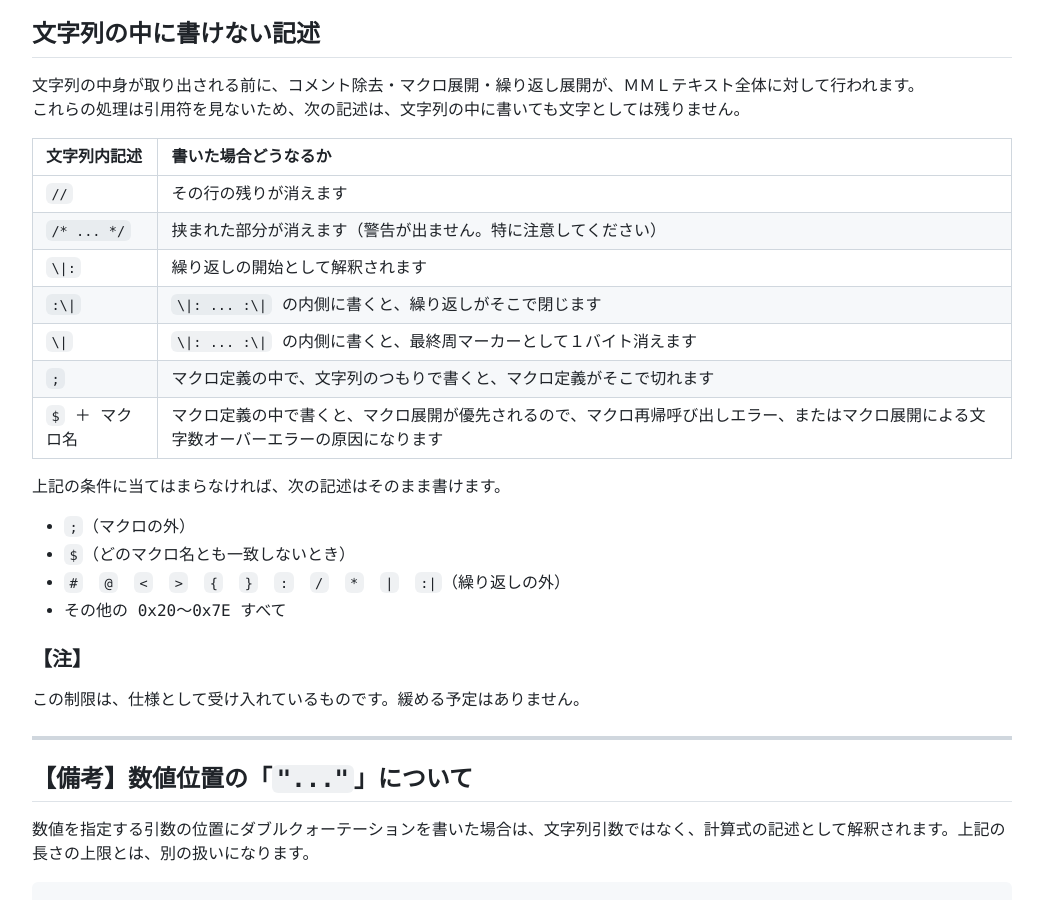
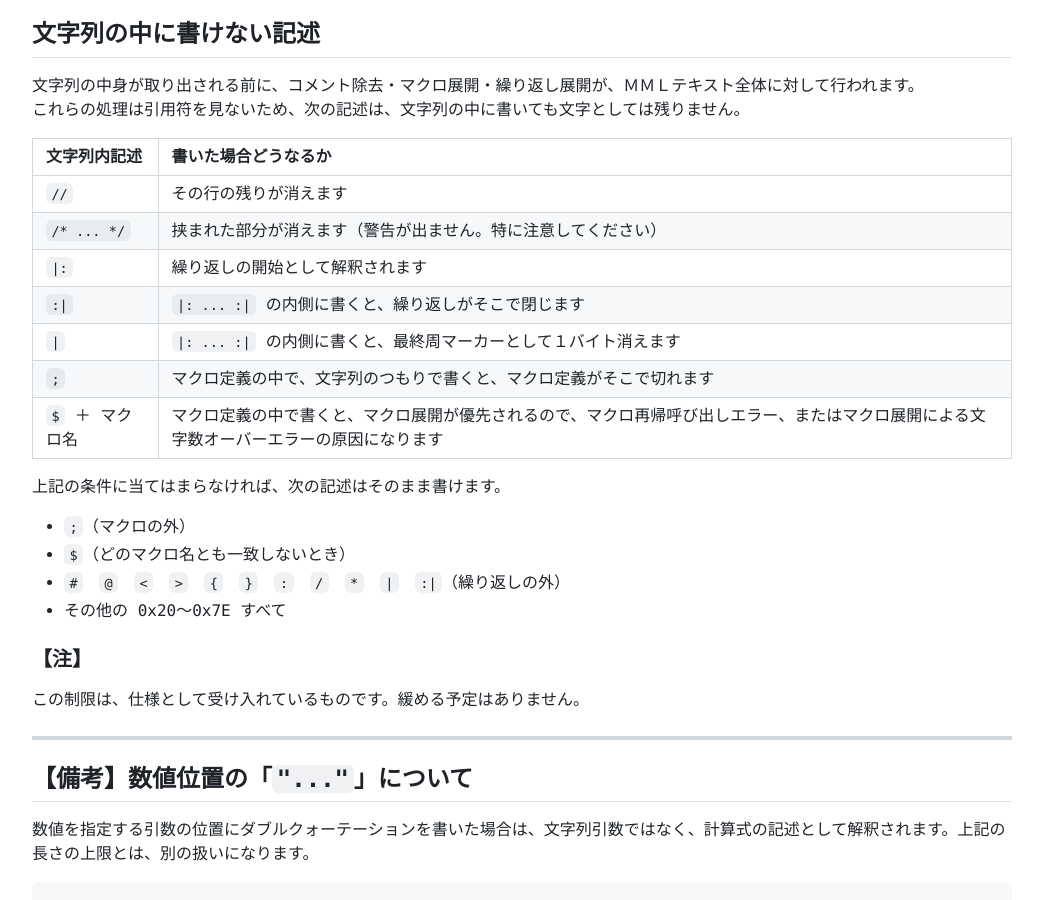
Before and after one commit to lineardrive/V3MMLmanual, a Jekyll site: the page built from docs/ch01/1_6.md, in a window 1280 px wide and 900 px high, scrolled down 1079 px. Shown: the whole window, without its empty margins (8-1051 px from the left). Built offline with Jekyll 4.4.1, drawn with Linux system fonts in a browser that asks for light colours; our own code applies the rules of GitHub Pages for plain Markdown files; part of the change alters nothing that is shown.

Commit message:
docs: 1.6 の表で「|」が Pages に「\|」と出るのを直す
表のセルの中のコード表記に書いた「\|」は、GitHub のプレビューでは
「|」と表示されるが、GitHub Pages（kramdown）では「\|」のまま表示されていた。
該当する 3 行を <code> と &#124; に書き換え、両方で同じ表示にする。

Co-Authored-By: Claude Opus 5.5 <noreply@anthropic.com>

```diff
--- a/docs/ch01/1_6.md
+++ b/docs/ch01/1_6.md
@@ -57,9 +57,9 @@ ym"fms","subform",1
 |:-|:-|
 |`//`|その行の残りが消えます|
 |`/* ... */`|挟まれた部分が消えます（警告が出ません。特に注意してください）|
-|`\|:`|繰り返しの開始として解釈されます|
-|`:\|`|`\|: ... :\|` の内側に書くと、繰り返しがそこで閉じます|
-|`\|`|`\|: ... :\|` の内側に書くと、最終周マーカーとして１バイト消えます|
+|<code>&#124;:</code>|繰り返しの開始として解釈されます|
+|<code>:&#124;</code>|<code>&#124;: ... :&#124;</code> の内側に書くと、繰り返しがそこで閉じます|
+|<code>&#124;</code>|<code>&#124;: ... :&#124;</code> の内側に書くと、最終周マーカーとして１バイト消えます|
 |`;`|マクロ定義の中で、文字列のつもりで書くと、マクロ定義がそこで切れます|
 |`$` ＋ マクロ名|マクロ定義の中で書くと、マクロ展開が優先されるので、マクロ再帰呼び出しエラー、またはマクロ展開による文字数オーバーエラーの原因になります|
 
```
